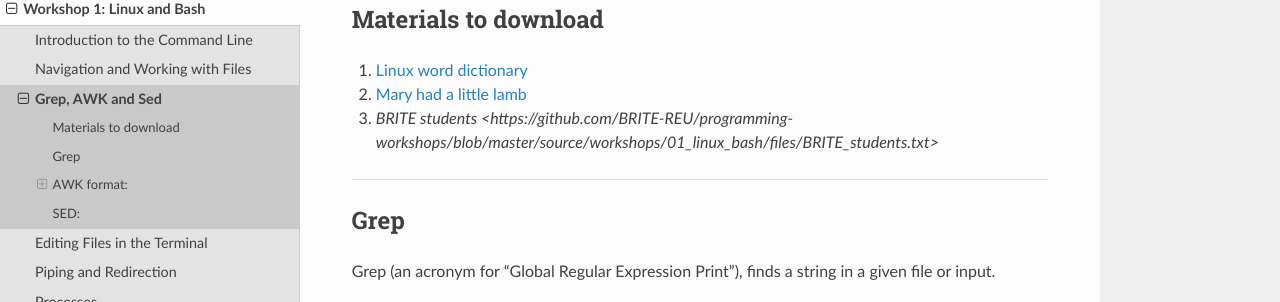
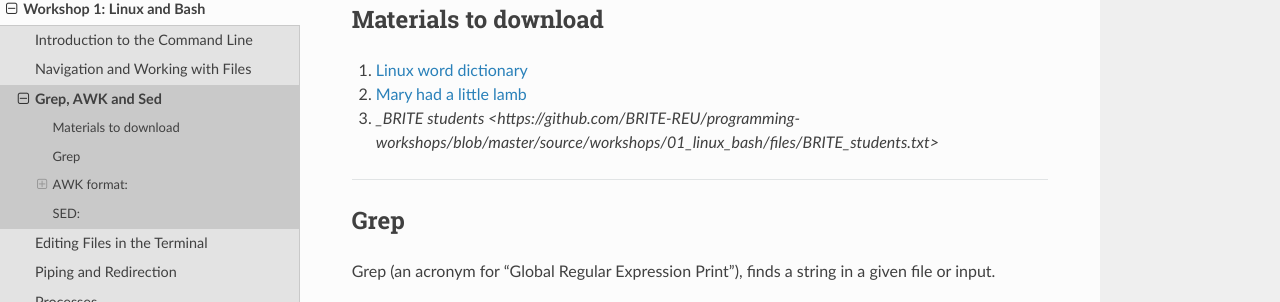
Before and after one commit to BRITE-REU/programming-workshops, a Sphinx documentation site: the page built from source/workshops/01_linux_bash/grep_awk_sed.rst, in a window 1280 px wide and 900 px high. Shown: the part 157-459 px from the top of the window. Built offline with Sphinx 7.4.7 and the Read the Docs theme 2.0.0, drawn with Linux system fonts in a browser that asks for light colours.

```diff
--- a/source/workshops/01_linux_bash/grep_awk_sed.rst
+++ b/source/workshops/01_linux_bash/grep_awk_sed.rst
@@ -6,7 +6,7 @@ Materials to download
 
 1. `Linux word dictionary <https://github.com/BRITE-REU/programming-workshops/tree/master/source/workshops/01_linux_bash/files/cracklib-small.txt>`_
 2. `Mary had a little lamb <https://github.com/BRITE-REU/programming-workshops/tree/master/source/workshops/01_linux_bash/files/mary-lamb.txt>`_
-3. `BRITE students <https://github.com/BRITE-REU/programming-workshops/blob/master/source/workshops/01_linux_bash/files/BRITE_students.txt>`
+3. `_BRITE students <https://github.com/BRITE-REU/programming-workshops/blob/master/source/workshops/01_linux_bash/files/BRITE_students.txt>`
 
 --------------------
 
```
